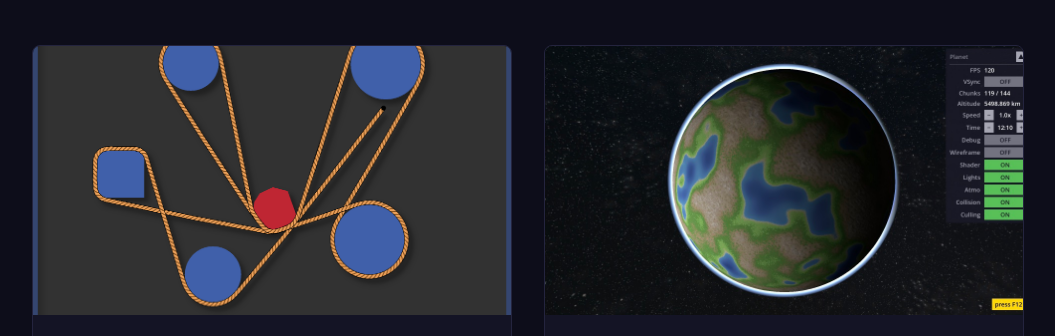
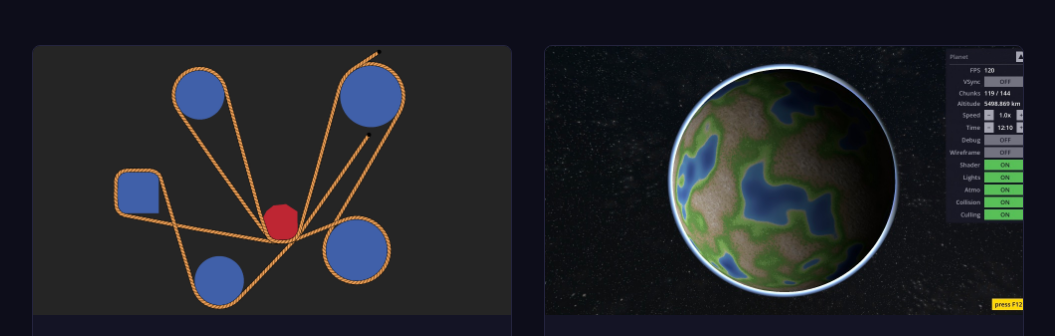
Before and after one commit to cuberact/cuberactorg.github.io, an Astro site: page /demo in a window 1280 px wide. Shown: the part 244-580 px from the top of the page, without its empty margins (112-1167 px from the left). Built offline with nearby package versions, Linux system fonts and the light colour scheme; Astro itself is replaced by a stand-in of ours.

Commit message:
fix: demo picture for CRope2D

```diff
--- a/src/pages/demo/index.astro
+++ b/src/pages/demo/index.astro
@@ -5,7 +5,7 @@ const demos = [
   {
     title: 'CRope2D — 14 Example Scenes',
     subtitle: 'cuberact-library',
-    image: '/images/e11-playground.png',
+    image: '/images/crope2d.jpg',
     imageAlt: 'CRope2D playground — ropes, collisions, and physics in action',
     description: 'Collisions, grappling hooks, rope breaking, stress tests, and more — all running via Godot\'s web export.',
     href: '/demo/crope2d/',
```
